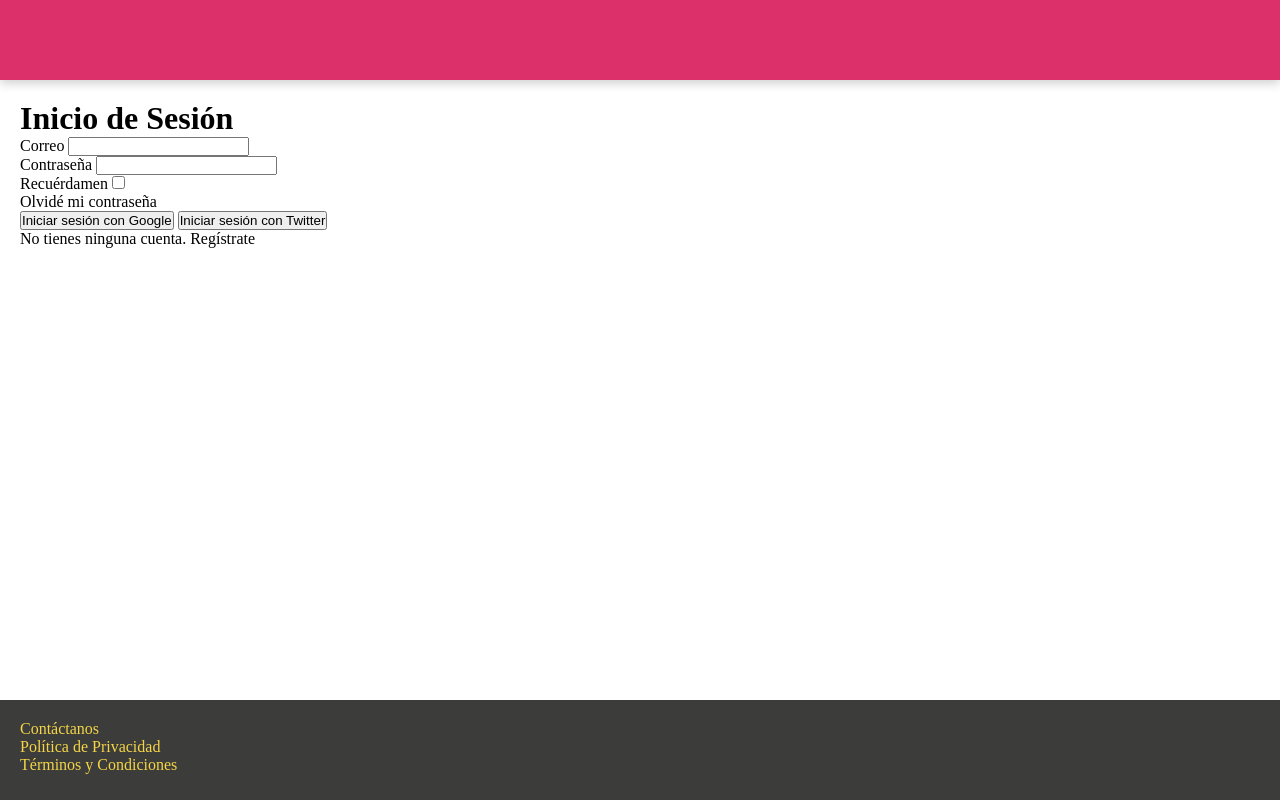
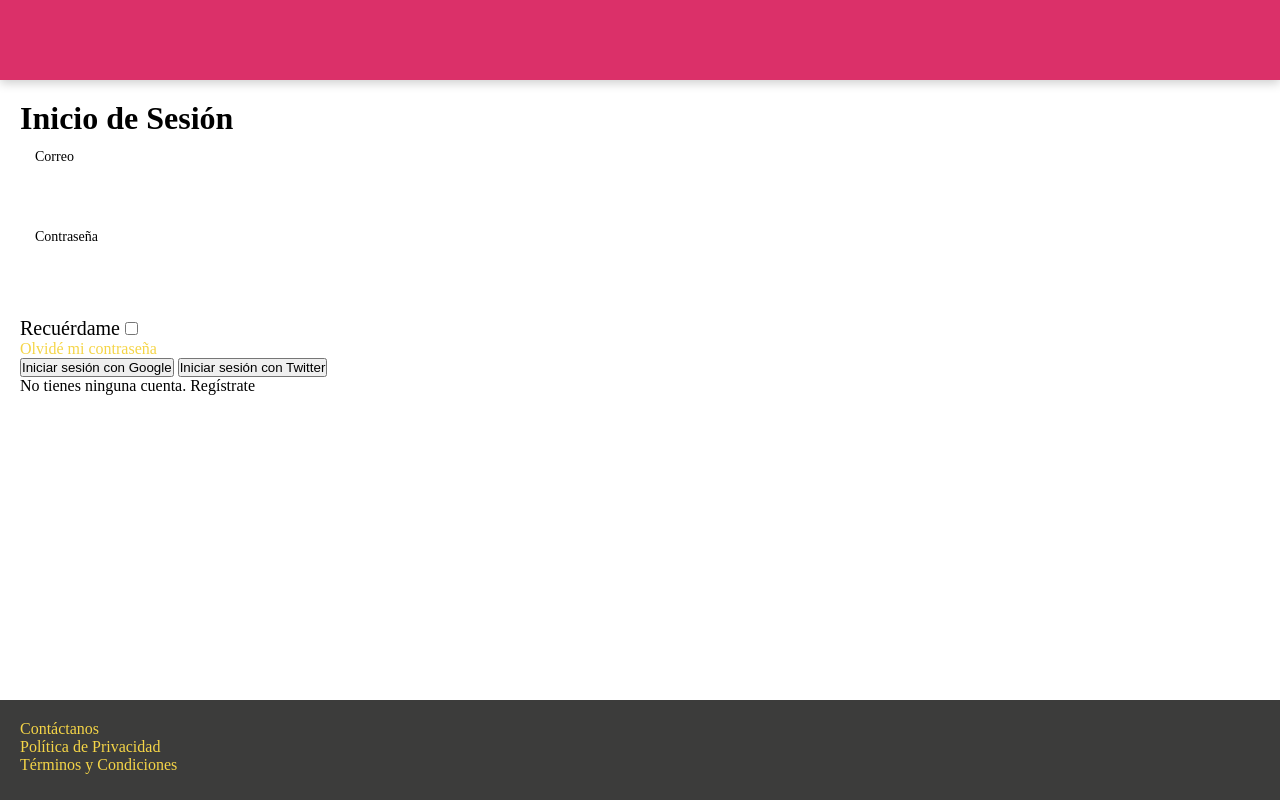
Before and after one commit to aroquega/PlatziVideo, a plain HTML site: page login.html in a window 1280 px wide. Drawn offline with Linux system fonts and the light colour scheme.

Commit message:
add classes to form elements

```diff
--- a/login.html
+++ b/login.html
@@ -5,6 +5,7 @@
     <meta http-equiv="X-UA-Compatible" content="IE=edge">
     <meta name="viewport" content="width=device-width, initial-scale=1.0">
     <title>Inicio de sesión para PlatziVideo</title>
+    <link rel="stylesheet" href="style/base.css">
     <link rel="stylesheet" href="style/theme.css">
     <link rel="stylesheet" href="style/layout.css">
     <link rel="stylesheet" href="/style/components.css">
@@ -15,23 +16,23 @@
     <main class="main-content">
         <form>
             <h1>Inicio de Sesión</h1>
-            <div>
-                <label>Correo</label>
-                <input type="text">
+            <div class="text-field">
+                <input id="correo" class="text-field__input" type="text">
+                <label for="correo" class="text-field__label">Correo</label>
             </div>
-            <div>
-                <label>Contraseña</label>
-                <input type="password">
+            <div class="text-field">
+                <input class="text-field__input" type="password">
+                <label class="text-field__label">Contraseña</label>
             </div>
-            <div>
-                <label>Recuérdamen</label>
-                <input type="checkbox">
+            <div class="checkbox">
+                <label class="checkbox__label">Recuérdame</label>
+                <input class="checkbox__input" type="checkbox">
             </div>
-            <a>Olvidé mi contraseña</a>
-            <div>
+            <a class="link" href="/">Olvidé mi contraseña</a>
+            <section aria-label="Iniciar sesión con otras cuentas">
                 <button>Iniciar sesión con Google</button>
                 <button>Iniciar sesión con Twitter</button>
-            </div>
+            </section>
             <div>
                 No tienes ninguna cuenta. <a>Regístrate</a>
             </div>
```
